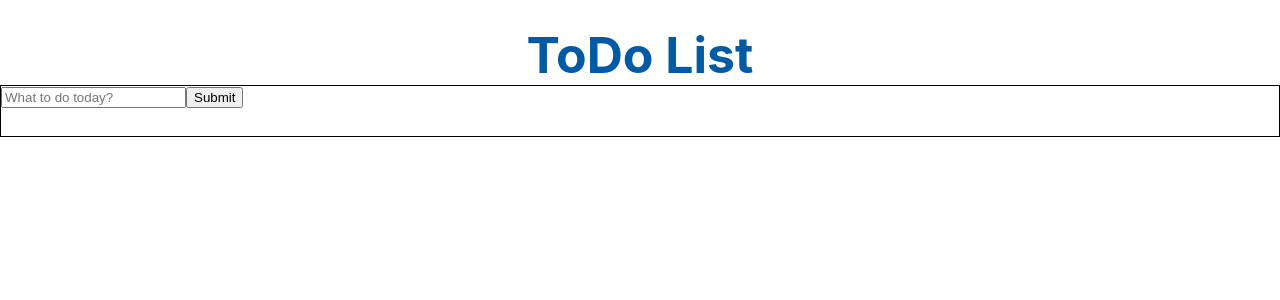
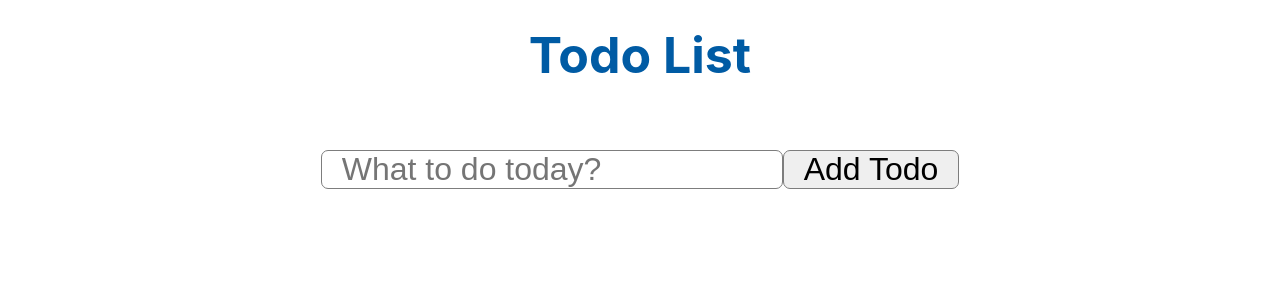
Before and after one commit to LSzpilowski/todolist-app-next.js, a React (Create React App) app: page / in a window 1280 px wide. Shown: the top 300 px of the page. Built offline with nearby package versions, Linux system fonts and the light colour scheme.

Commit message:
Add AddTasks component

```diff
--- a/src/components/Header/Header.jsx
+++ b/src/components/Header/Header.jsx
@@ -4,7 +4,7 @@ import * as S from "./Header.styles";
 export const Header = () => {
   return (
     <S.Header>
-        <S.Title>ToDo List</S.Title>
+        <S.Title>Todo List</S.Title>
     </S.Header>
   );
 }
--- a/src/components/Tasks/AddTasks/AddTasks.jsx
+++ b/src/components/Tasks/AddTasks/AddTasks.jsx
@@ -4,9 +4,9 @@ import * as S from './AddTasks.styles'
 
 export const AddTasks = () => {
   return (
-    <S.AddTasks>
-      <input type='text' name='inputbox' value="" placeholder='What to do today?' />
-      <input type='submit'  name='submitButton' value='Submit'/>
-    </S.AddTasks>
+    <S.Form>
+      <S.InputText />
+      <S.InputSubmit />
+    </S.Form>
   )
 }
--- a/src/components/Tasks/AddTasks/AddTasks.styles.js
+++ b/src/components/Tasks/AddTasks/AddTasks.styles.js
@@ -1,6 +1,36 @@
-import styled from "styled-components";
+import styled from 'styled-components';
 
-export const AddTasks = styled.form`
-height: 50px;
-border: 1px solid black;
+export const Form = styled.form.attrs({
+  autoComplete: 'off',
+})`
+display: flex;
+flex-direction: row;
+justify-content: center;
+padding: 15px;
+margin-top: 50px;
 `;
+
+export const InputText = styled.input.attrs({
+  type: 'text',
+  id:'inputText',
+  placeholder:'What to do today?',
+  minLength: '3',
+  required: true,
+})`
+font-size: 2em;
+border-radius: 7px;
+border: 1px solid #7D7D7D;
+color: red;
+padding: 0px 20px;
+`;
+
+export const InputSubmit = styled.input.attrs({
+  type: 'submit',
+  value: 'Add Todo',
+  id:'inputSubmit',
+})`
+font-size: 2em;
+border-radius: 7px;
+border: 1px solid #7D7D7D;
+padding: 0px 20px;
+`;
```
